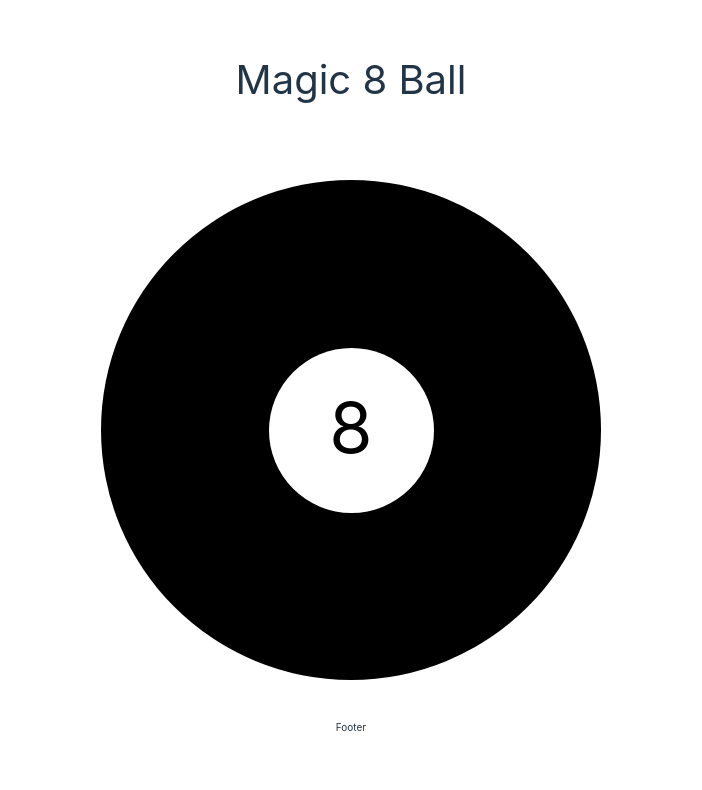
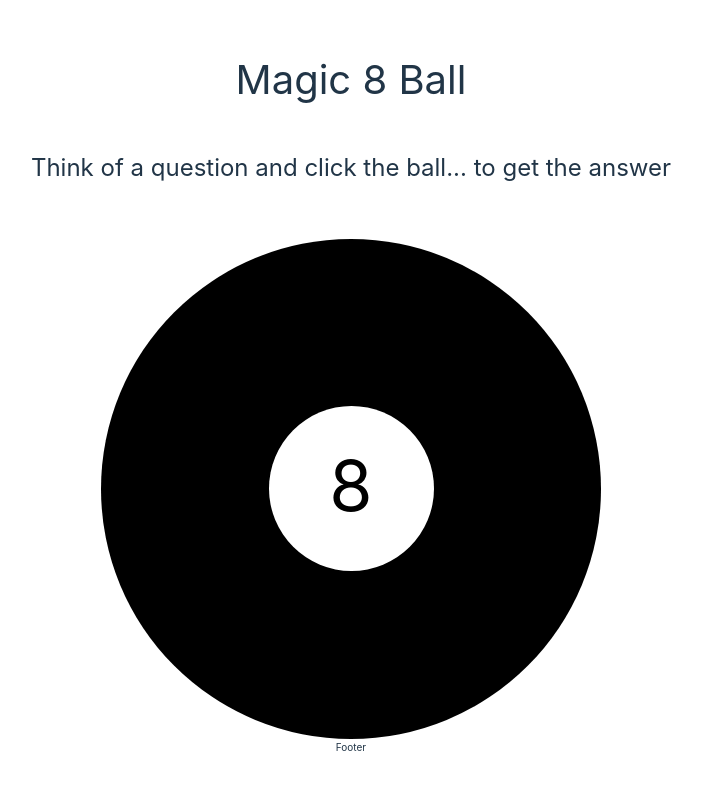
Before and after one commit to martaProsniak/magic-8-ball, a React (Vite) app: page / in a window 1280 px wide. Shown: the top 790 px of the page, without its empty margins (289-991 px from the left). Built offline with nearby package versions, Linux system fonts and the light colour scheme.

Commit message:
Reset button

```diff
--- /dev/null
+++ b/src/components/Button/Button.css
@@ -0,0 +1,4 @@
+.btn {
+    color: white;
+    background-color: blueviolet;
+}
--- /dev/null
+++ b/src/components/Button/Button.tsx
@@ -0,0 +1,13 @@
+import { FC } from 'react';
+import './Button.css'
+
+interface IButtonProps {
+    text: string,
+    onClick?: (event: React.MouseEvent<HTMLButtonElement>) => void
+}
+
+const Button: FC<IButtonProps> = ({ text, onClick }) => {
+    return <button onClick={onClick} className='btn'>{text}</button>;
+};
+
+export default Button;
--- a/src/components/ball/Ball.css
+++ b/src/components/ball/Ball.css
@@ -1,8 +1,20 @@
 .wrapper {
-    height: calc(100vh - 14rem - 8rem);
+    height: calc(100vh - 14rem - 6rem);
     display: flex;
     justify-content: center;
-    align-items: center;
+    align-items: flex-start;
+    flex-wrap: wrap;
+}
+
+.instruction {
+    width: 100%;
+    padding: 1rem;
+    font-size: 2rem
+}
+
+.btn-wrapper {
+    width: 100%;
+    height: 4rem;
 }
 
 .ball {
@@ -16,6 +28,7 @@
     display: flex;
     justify-content: center;
     align-items: center;
+    -webkit-tap-highlight-color: transparent;
 }
 
 .eight {
@@ -43,6 +56,10 @@
 }
 
 @media screen and (min-width: 700px) {
+    .instruction {
+        font-size: 2.4rem
+    }
+
     .ball {
         height: 50rem;
         width: 50rem;
--- a/src/components/ball/Ball.tsx
+++ b/src/components/ball/Ball.tsx
@@ -1,6 +1,7 @@
 import { FC, useState } from "react";
 import './Ball.css'
 import data from './answers.json'
+import Button from '../Button/Button'
 
 const Ball: FC = () => {
     const [answer, setAnswer] = useState('')
@@ -13,7 +14,11 @@ const Ball: FC = () => {
         return Math.floor(Math.random() * max)
     }
 
+    const instructionText = !answer ? 'Think of a question and click the ball... to get the answer' : 'Not like the answer? Click the ball to ask again'
+
     return (<div className="wrapper">
+        <div className="instruction">{instructionText}</div>
+        <div className="btn-wrapper">{answer && <Button text={"Change question"} onClick={() => setAnswer('')} />}</div>
         <div className="ball" onClick={handleClick}>
             {!answer && <span className="eight">8</span>}
             {answer && <span className="answer">{answer}</span>}
--- a/src/components/footer/Footer.css
+++ b/src/components/footer/Footer.css
@@ -1,4 +1,4 @@
 .footer {
-    height: 8rem;
+    height: 6rem;
     text-align: center;
 }
```
